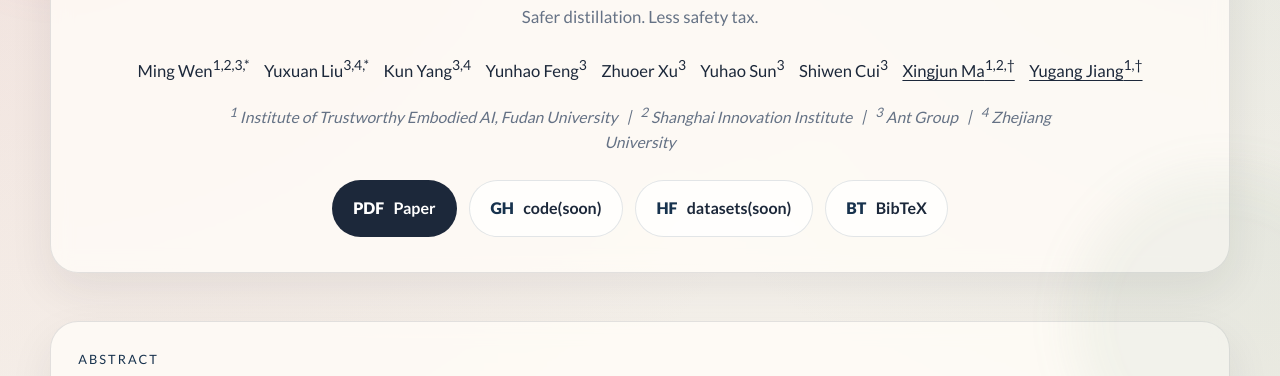
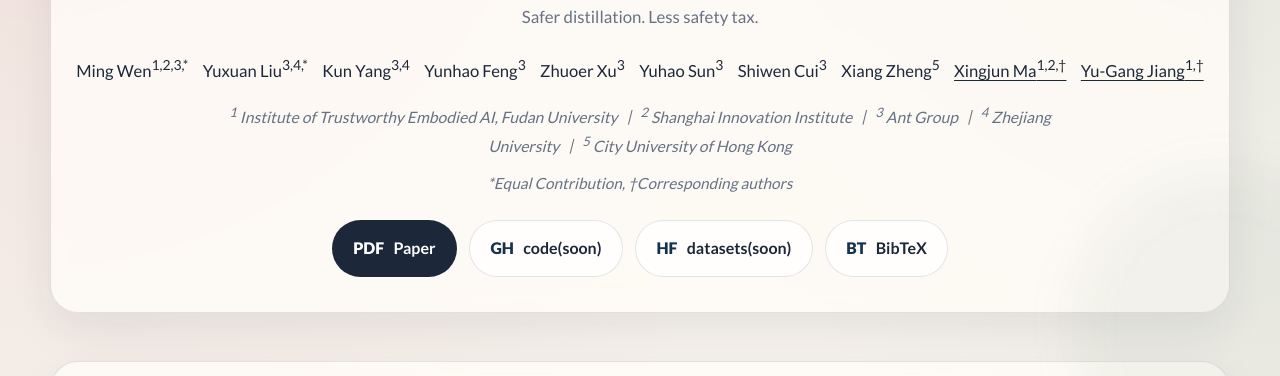
Before and after one commit to SII-FLEEECERmw/SafeC-OPSD, a plain HTML site: page docs/index.html in a window 1280 px wide. Shown: the part 348-724 px from the top of the page. Drawn offline with nearby package versions, Linux system fonts and the light colour scheme.

Commit message:
Update docs author list

```diff
--- a/docs/index.html
+++ b/docs/index.html
@@ -190,6 +190,13 @@
       max-width: 860px;
       color: var(--muted);
       font-size: 0.98rem;
+      font-style: italic;
+    }
+
+    .author-note {
+      margin-top: 0.7rem;
+      color: var(--muted);
+      font-size: 0.96rem;
       font-style: italic;
     }
 
@@ -632,8 +639,9 @@
             <span>Zhuoer Xu<sup>3</sup></span>
             <span>Yuhao Sun<sup>3</sup></span>
             <span>Shiwen Cui<sup>3</sup></span>
+            <span>Xiang Zheng<sup>5</sup></span>
             <span class="corresponding">Xingjun Ma<sup>1,2,&dagger;</sup></span>
-            <span class="corresponding">Yugang Jiang<sup>1,&dagger;</sup></span>
+            <span class="corresponding">Yu-Gang Jiang<sup>1,&dagger;</sup></span>
           </div>
 
           <div class="affiliation-row">
@@ -644,7 +652,11 @@
             <span><sup>3</sup> Ant Group</span>
             <span>&nbsp;&nbsp;|&nbsp;&nbsp;</span>
             <span><sup>4</sup> Zhejiang University</span>
+            <span>&nbsp;&nbsp;|&nbsp;&nbsp;</span>
+            <span><sup>5</sup> City University of Hong Kong</span>
           </div>
+
+          <div class="author-note">*Equal Contribution, &dagger;Corresponding authors</div>
 
           <div class="button-row">
             <a class="btn-pill btn-darkish" href="assets/pdf/paper.pdf" target="_blank" rel="noopener noreferrer">
@@ -784,7 +796,7 @@
               </div>
               <pre id="bibtexBlock"><code>@misc{wen2026copsd,
   title        = {Constitutional On-Policy Safe Distillation},
-  author       = {Ming Wen and Yuxuan Liu and Kun Yang and Zhuoer Xu and Yuhao Sun and Shiwen Cui and Xingjun Ma and Yugang Jiang},
+  author       = {Ming Wen and Yuxuan Liu and Kun Yang and Yunhao Feng and Zhuoer Xu and Yuhao Sun and Shiwen Cui and Xiang Zheng and Xingjun Ma and Yu-Gang Jiang},
   year         = {2026},
   howpublished = {\url{https://github.com/SII-FLEEECERmw/SafeC-OPSD}},
   note         = {Project page}
```
